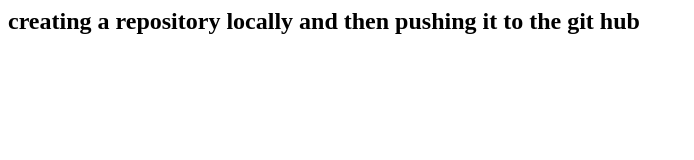
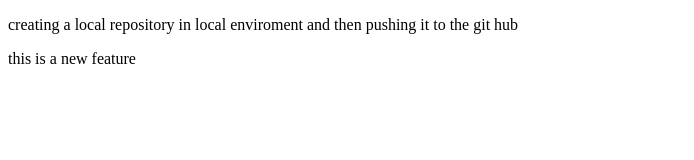
Before and after one commit to abhinaba16/localRep, a plain HTML site: page index.html in a window 1280 px wide. Shown: the whole page, without its empty margins (0-694 px from the left). Drawn offline with Linux system fonts and the light colour scheme.

Commit message:
new branch modification

```diff
--- a/index.html
+++ b/index.html
@@ -1 +1,13 @@
-<h2>creating a repository locally and then pushing it to the git hub</h2>
+<!DOCTYPE html>
+<html lang="en">
+<head>
+    <meta charset="UTF-8">
+    <meta name="viewport" content="width=device-width, initial-scale=1.0">
+    <title>Document</title>
+</head>
+<body>
+    <p>creating a local repository in local enviroment and then pushing it to the git hub
+     <p> this is a new feature</p>
+    </p>
+</body>
+</html>
```
